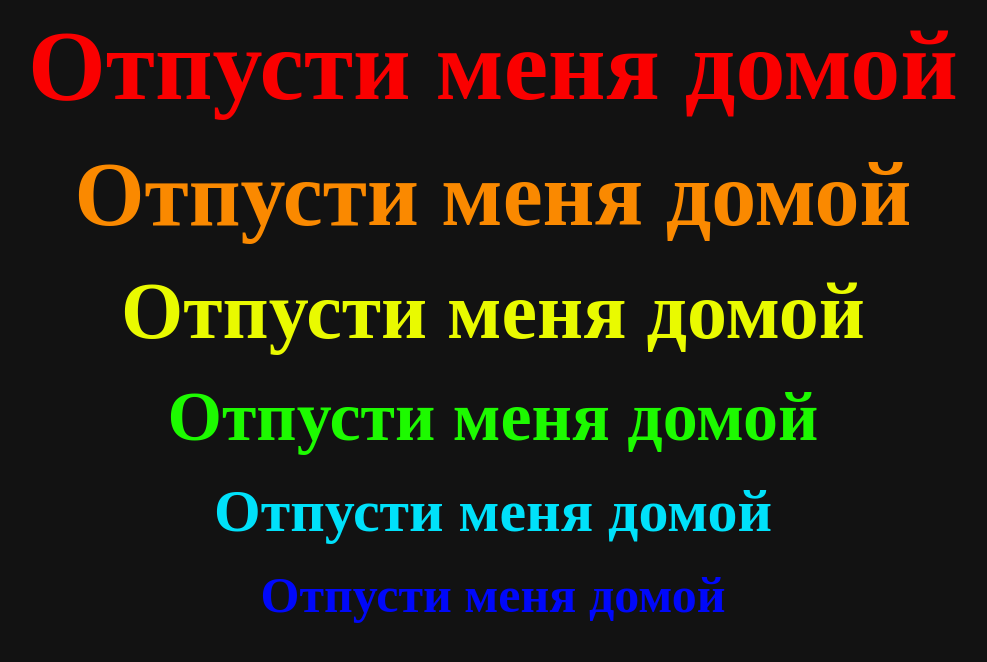
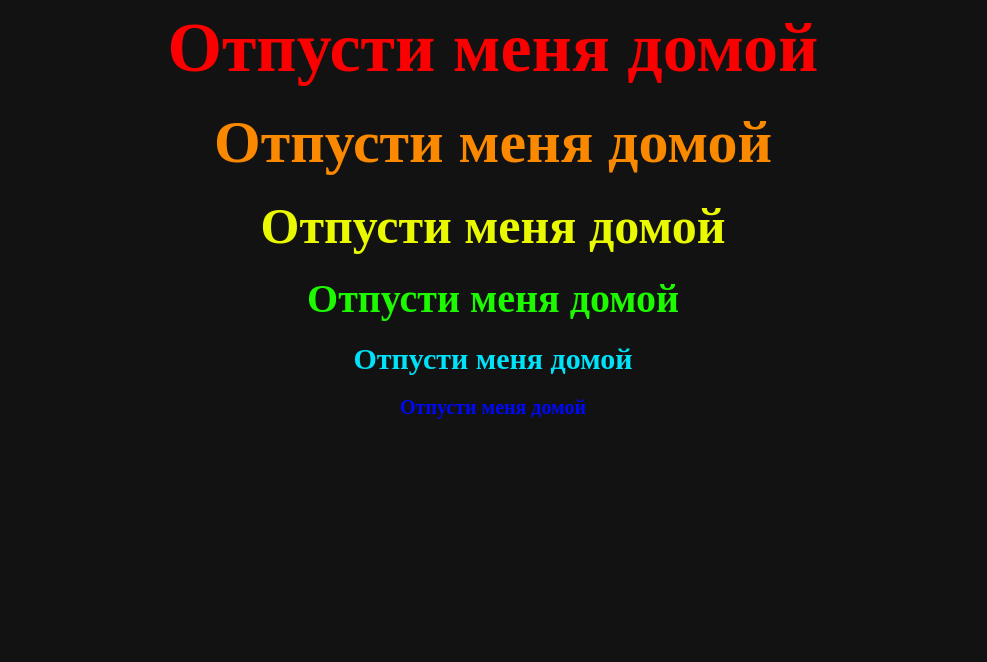
Before and after one commit to Ronddaa/viktoriia, a plain HTML site: page index.html in a window 1280 px wide. Shown: the whole page, without its empty margins (147-1134 px from the left). Drawn offline with Linux system fonts and the light colour scheme.

Commit message:
Update index.css

```diff
--- a/index.css
+++ b/index.css
@@ -10,42 +10,42 @@ h1, h2, h3, h4, h5, h6{
 
 h1{
     color: #fa0000;
-    font-size: 100px;
+    font-size: 70px;
     text-align: center;
     align-items: center;
 }
 
 h2{
     color: #fa8900;
-    font-size: 90px;
+    font-size: 60px;
     text-align: center;
     align-items: center;
 }
 
 h3{
     color: #e9fa00;
-    font-size: 80px;
+    font-size: 50px;
     text-align: center;
     align-items: center;
 }
 
 h4{
     color: #1dfa00;
-    font-size: 70px;
+    font-size: 40px;
     text-align: center;
     align-items: center;
 }
 
 h5{
     color: #00e1fa;
-    font-size: 60px;
+    font-size: 30px;
     text-align: center;
     align-items: center;
 }
 
 h6{
     color: #0008fa;
-    font-size: 50px;
+    font-size: 20px;
     text-align: center;
     align-items: center;
 }
```
